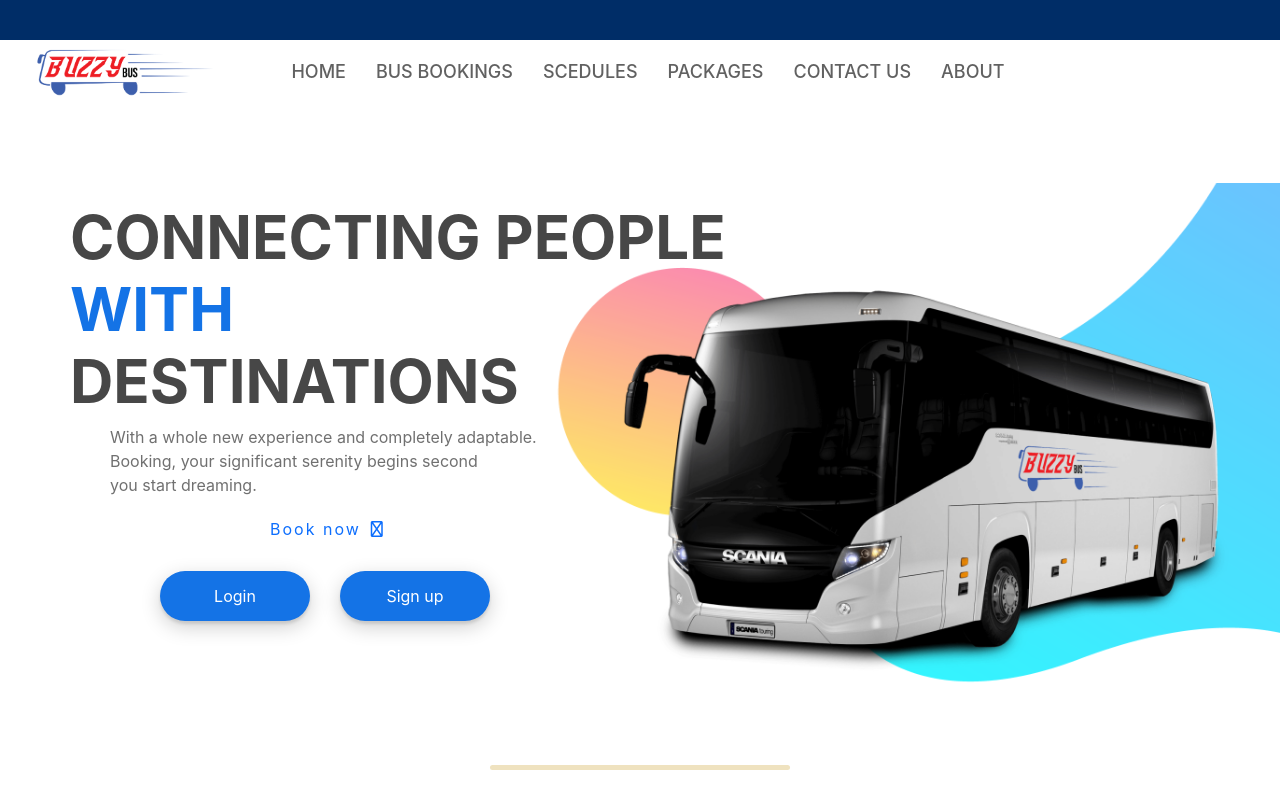
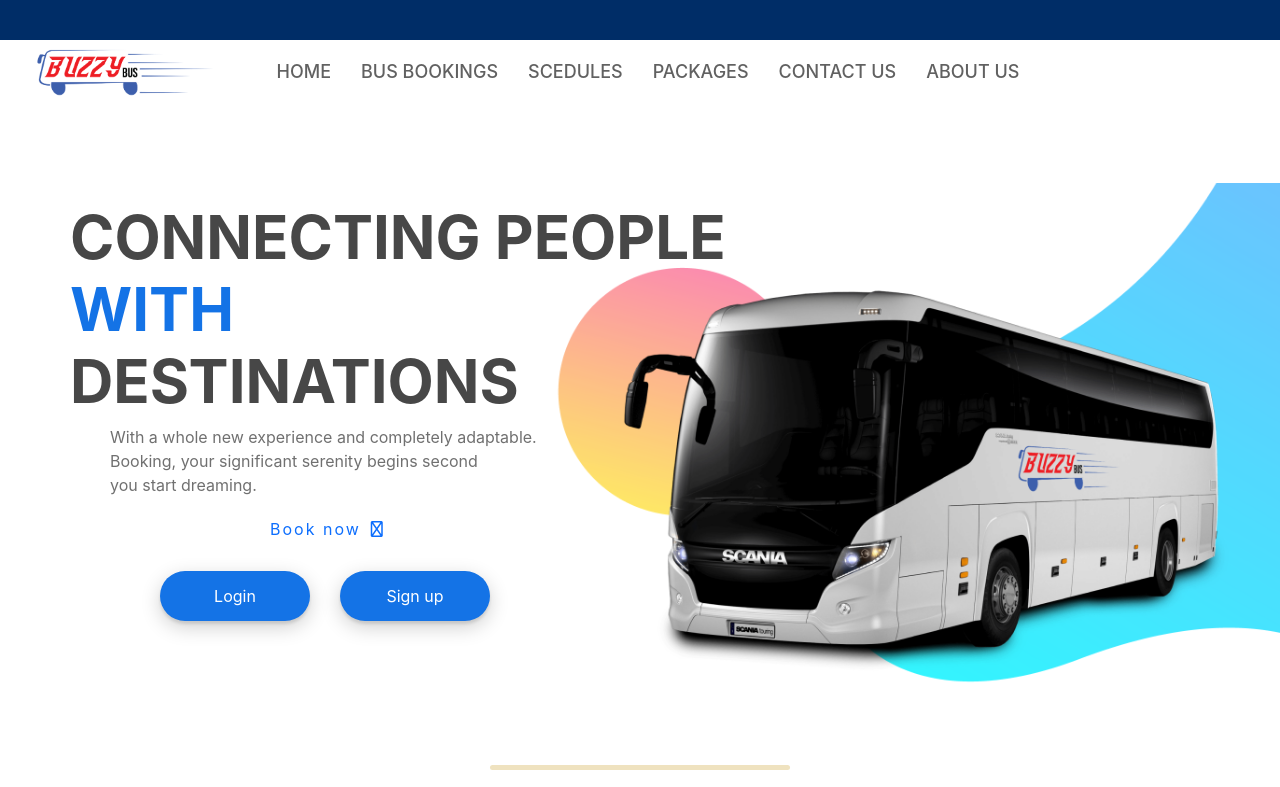
Before and after one commit to KavinSuraweera/BusManagementSystem, a React (Create React App) app in the folder frontend/: page / in a window 1280 px wide. Shown: the top 787 px of the page. Built offline with nearby package versions, Linux system fonts and the light colour scheme.

Commit message:
header 03

```diff
--- a/frontend/src/components/header.js
+++ b/frontend/src/components/header.js
@@ -31,7 +31,7 @@
                         <Link to="/add" className="link">CONTACT US</Link>
                     </li>
                     <li className="item">
-                    <Link to="/add" className="link">ABOUT</Link>
+                    <Link to="/add" className="link">ABOUT US</Link>
                     </li>
                 </ul>
                 </div>
```
